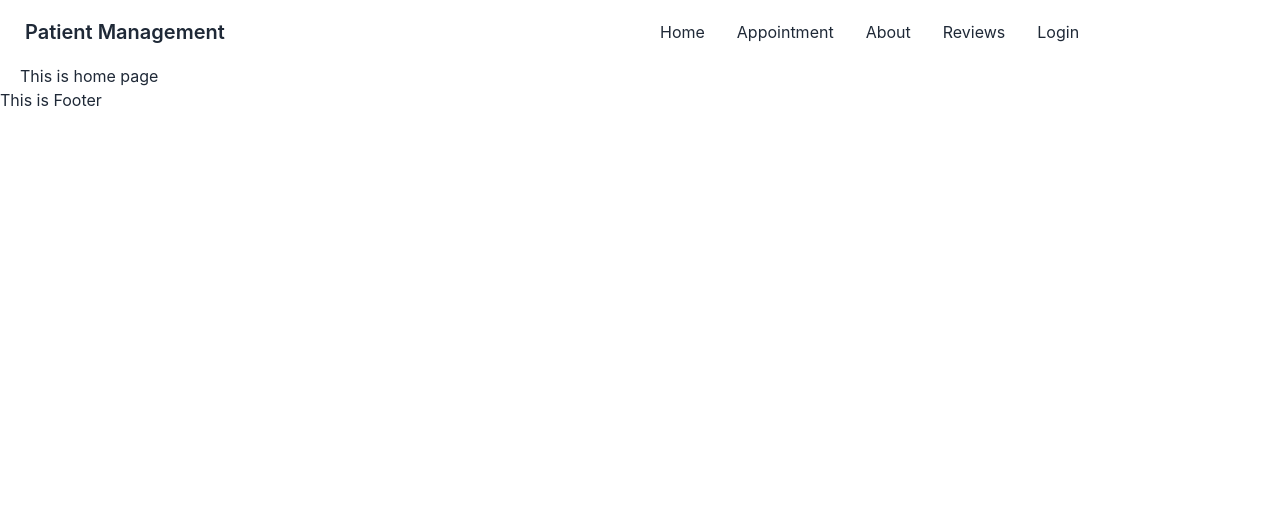
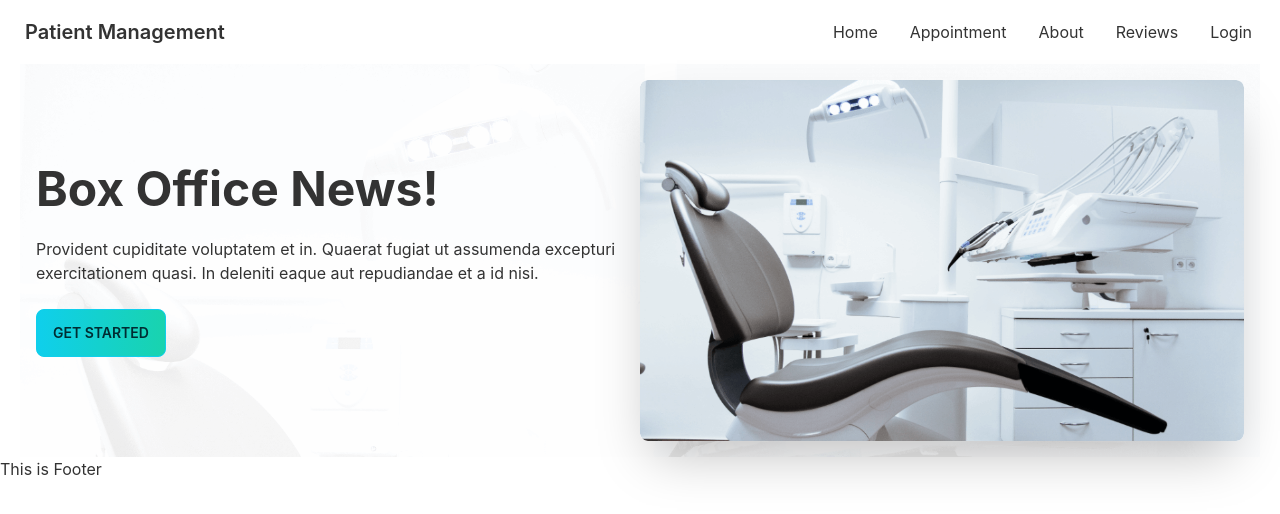
Before and after one commit to Hasanat902/patient-management-client, a React (Create React App) app: page / in a window 1280 px wide. Shown: the top 514 px of the page. Built offline with nearby package versions, Linux system fonts and the light colour scheme.

Commit message:
added website banner

```diff
--- a/src/Pages/Home/Banner/Banner.js
+++ b/src/Pages/Home/Banner/Banner.js
@@ -1,11 +1,28 @@
-import React from 'react';
+import React from "react";
+import chair from "../../../assets/images/chair.png";
+import bg from "../../../assets/images/bg.png";
 
 const Banner = () => {
-    return (
+  return (
+    <div style={{background: `url(${bg})`, backgroundSize: "cover"}} className="hero">
+      <div className="hero-content flex-col lg:flex-row-reverse">
+        <img
+          src={chair}
+          className="w-1/2 rounded-lg shadow-2xl"
+          alt=""
+        />
         <div>
-
+          <h1 className="text-5xl font-bold">Box Office News!</h1>
+          <p className="py-6">
+            Provident cupiditate voluptatem et in. Quaerat fugiat ut assumenda
+            excepturi exercitationem quasi. In deleniti eaque aut repudiandae et
+            a id nisi.
+          </p>
+          <button className="btn btn-primary bg-gradient-to-r from-primary to-secondary">Get Started</button>
         </div>
-    );
+      </div>
+    </div>
+  );
 };
 
 export default Banner;
--- a/src/Pages/Home/Home/Home.js
+++ b/src/Pages/Home/Home/Home.js
@@ -1,9 +1,10 @@
 import React from 'react';
+import Banner from '../Banner/Banner';
 
 const Home = () => {
     return (
         <div className='mx-5'>
-            <h2>This is home page</h2>
+            <Banner></Banner>
         </div>
     );
 };
--- a/src/Pages/Shared/Navbar/Navbar.js
+++ b/src/Pages/Shared/Navbar/Navbar.js
@@ -12,7 +12,7 @@
     </React.Fragment>
 
   return (
-    <div className="navbar bg-base-100">
+    <div className="navbar bg-base-100 flex justify-between">
       <div className="navbar-start">
         <div className="dropdown">
           <label tabIndex={0} className="btn btn-ghost lg:hidden">
--- a/tailwind.config.js
+++ b/tailwind.config.js
@@ -3,8 +3,19 @@
   content: [
     "./src/**/*.{js,jsx,ts,tsx}",
   ],
-  theme: {
-    extend: {},
+  daisyui: {
+    themes: [
+      {
+        mytheme: {
+          primary: "#0FCFEC",
+          secondary: "#19D3AE",
+          accent: "#3A4256",
+          neutral: "#3d4451",
+          "base-100": "#ffffff",
+        },
+      },
+
+    ],
   },
   plugins: [require("daisyui")],
 }
```
